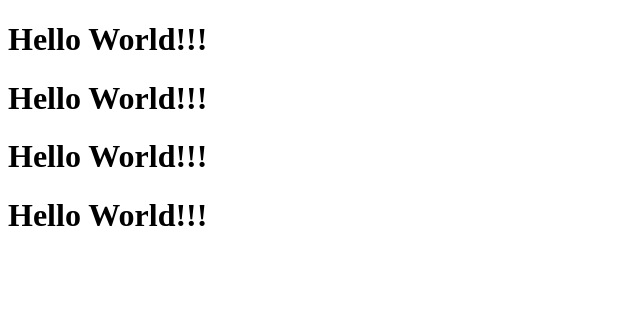
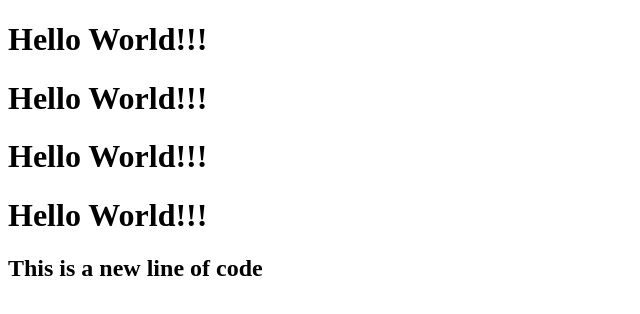
Before and after one commit to PriscillaReyes/git-GithunbPractice, a plain HTML site: page index.html in a window 1280 px wide. Shown: the whole page, without its empty margins (0-640 px from the left). Drawn offline with Linux system fonts and the light colour scheme.

Commit message:
I added h2

```diff
--- a/index.html
+++ b/index.html
@@ -13,6 +13,7 @@
   <h1>Hello World!!!</h1>
   <h1>Hello World!!!</h1>
   <h1>Hello World!!!</h1>
+  <h2>This is a new line of code</h2>
 </body>
 
 </html>
```
